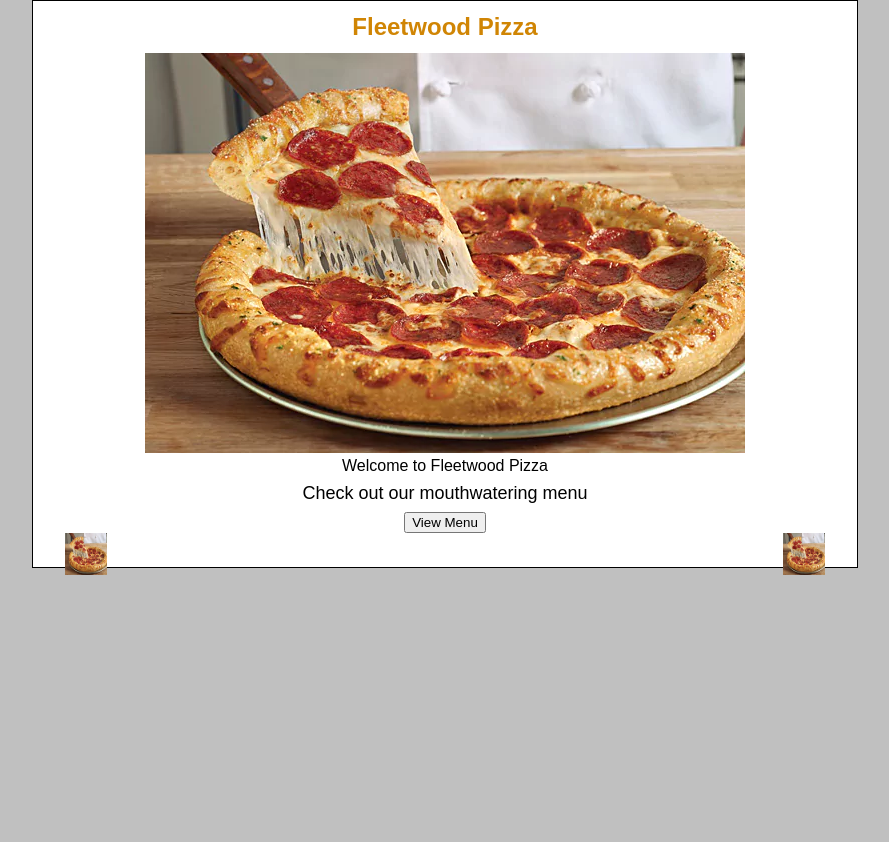
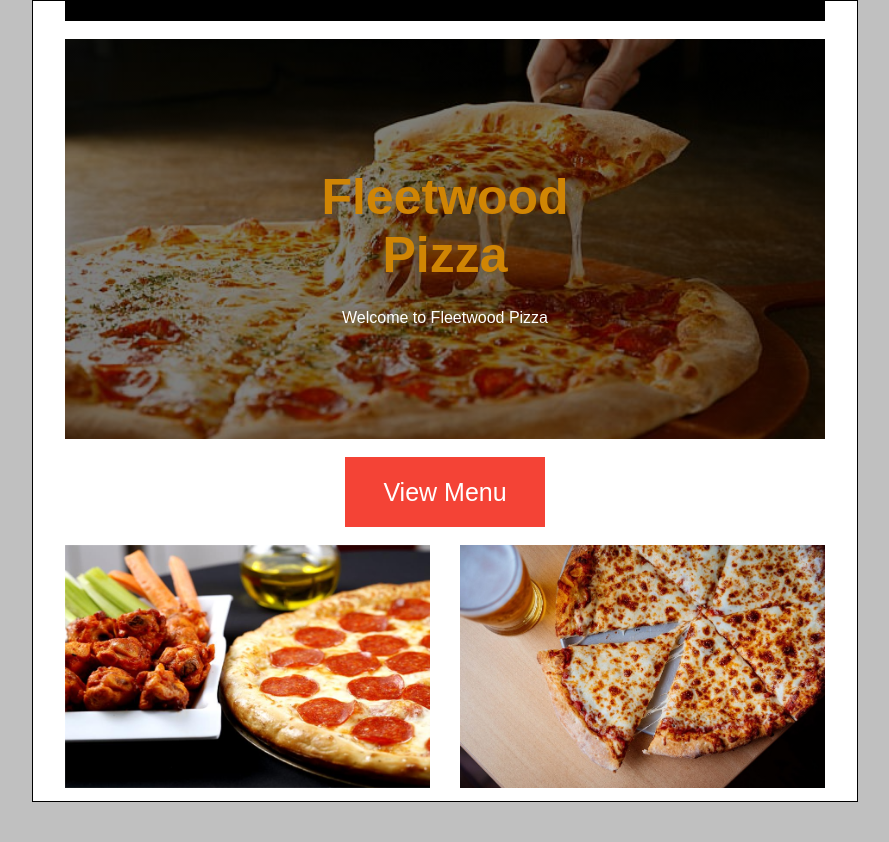
Before and after one commit to stevensaito/Pizza_website--3135, a PHP site: page / in a window 1280 px wide. Shown: the whole page, without its empty margins (195-1084 px from the left). Before the commit the page ends 575 px from the top, so only its background shows below. Run offline with PHP 8.4, Linux system fonts and the light colour scheme.

Commit message:
detailed pages
pages look more user friendly

```diff
--- a/index.php
+++ b/index.php
@@ -8,26 +8,210 @@
 <head>
     <title>Fleetwood Pizza</title>
     <link rel="stylesheet" type="text/css" href="main.css" />
+
+	<style>
+
+	#topBlackBar {
+                border-top: 20px solid #000;
+            }
+	#bottomBlackBar {
+                border-top: px solid #000;
+            }
+
+
+body, html {
+    height: 100%;
+    <!---margin: 0;-->
+    font-family: Arial, Helvetica, sans-serif;
+}
+
+.hero-image {
+  background-image: linear-gradient(rgba(0, 0, 0, 0.5), rgba(0, 0, 0, 0.5)), url("pictures/pizza5.jpg");
+  height: 50%;
+  background-position: center;
+  background-repeat: no-repeat;
+  background-size: cover;
+  position: relative;
+}
+
+.hero-text {
+  text-align: center;
+  position: absolute;
+  top: 50%;
+  left: 50%;
+  transform: translate(-50%, -50%);
+  color: white;
+}
+
+.hero-text button {
+  border: none;
+  outline: 0;
+  display: inline-block;
+  padding: 10px 25px;
+  color: black;
+  background-color: #ddd;
+  text-align: center;
+  cursor: pointer;
+}
+
+.hero-text button:hover {
+  background-color: #555;
+  color: white;
+}
+
+	<!---button--->
+.button {
+    background-color: #f44336; /* Red */
+    border: none;
+    color: white;
+    padding: 16px 32px;
+    text-align: center;
+    text-decoration: none;
+    display: inline-block;
+    margin: 4px 2px;
+    -webkit-transition-duration: 0.4s; /* Safari */
+    transition-duration: 0.4s;
+    cursor: pointer;
+}
+
+.buttonO {
+    background-color: #f44336;
+    color: white;
+    border: 2px solid #f44336;
+}
+
+.buttonO:hover {
+    background-color: white;
+    color: black;
+	border: 2px solid #f44336;
+}
+
+.buttonDeal {
+    background-color: white;
+    color: black;
+    border: 2px solid #f44336;
+}
+
+.buttonDeal:hover {
+    background-color: #f44336;
+    color: white;
+}
+<!---button--->
+
+<!----deal--->
+.container {
+    position: relative;
+    width: 50%;
+}
+
+.image {
+  opacity: 1;
+  display: block;
+  width: 100%;
+  height: auto;
+  transition: .5s ease;
+  backface-visibility: hidden;
+}
+
+.left {
+  transition: .5s ease;
+  opacity: 0;
+  position: absolute;
+  top: 80%;
+  left: 40%;
+  transform: translate(-50%, -50%);
+  -ms-transform: translate(-50%, -50%);
+  text-align: center;
+}
+
+.right {
+  transition: .5s ease;
+  opacity: 0;
+  position: absolute;
+  top: 80%;
+  left: 59%;
+  transform: translate(-50%, -50%);
+  -ms-transform: translate(-50%, -50%);
+  text-align: center;
+}
+
+.container:hover .image {
+  opacity: 0.3;
+}
+
+.container:hover .left {
+  opacity: 1;
+}
+
+.container:hover .right {
+  opacity: 1;
+}
+
+.text {
+  background-color: #f44336;
+  color: white;
+  font-size: 16px;
+}
+	</style>
 </head>
 
 <!-- the body section -->
 <body>
+<div id="topBlackBar"></div> <br>
+<div class="hero-image">
+  <div class="hero-text">
+    <h1 style="font-size:50px">Fleetwood Pizza</h1>
+    <p>Welcome to Fleetwood Pizza</p>
+	<!---<form action="OrderMenu.php
+              id="index" name="menu" align="center">
+	<button type="submit" name="menu" value="View Menu">View Menu</button><br>
+	</form>-->
+  </div>
+</div>
+
 <main>
 
-    <h1 align="center ">Fleetwood Pizza</h1>
-    <center><img src="pictures/home_banner.jpg" alt="pizza banner" /></center>
+
+    <!---<h1 align="center ">Fleetwood Pizza</h1>
 	<p align="center">Welcome to Fleetwood Pizza
-	<p align="center"><font size="4">Check out our mouthwatering menu</font>
-	<form action="add_order.php"
+	<p align="center"><font size="4">Check out our mouthwatering menu</font>--->
+
+	<!---  ADD IN When pressed reset cart -->
+	<br><form action="OrderMenu.php"
               id="add_order_form" name="menu" align="center">
-	<input type="submit" name="menu" value="View Menu"><br>
+	<button class="button buttonO" type="submit" name="menu" value="View Menu" style="height:70px;width:200px;font-size:25px">View Menu</button><br>
 	</form>
 	&nbsp;
 	&nbsp;
-	<img src="pictures/home_banner.jpg" alt="pizza banner" align="left" height="42" width="42"/>
-	<img src="pictures/home_banner.jpg" alt="pizza banner" align="right" height="42" width="42"/>
+	<br>
+	<!---<img src="pictures/pizza2.jpg" alt="pizza banner" align="left" height="238" width="340"/>
+	<img src="pictures/pizza7.jpg" alt="pizza banner" align="right" height="238" width="340"/>--->
 
+
+<div class="container">
+  <img src="pictures/pizza7.jpg" alt="deal1" class="image" style="width:48%" align="left">
+  <div class="left">
+    <div class="text"><form action="OrderMenu.php"
+              id="add_order_form" name="menu" align="center">
+	<button class="button buttonDeal" type="submit" name="menu" value="View Menu" style="height:70px;width:200px;font-size:20px">Hot Wheels Combo</button><br>
+	</form>
+	</div>
+  </div>
+</div>
+
+
+<div class="container">
+  <img src="pictures/pizza2-1.jpg" alt="deal1" class="image" style="width:48%" align="right">
+  <div class="right">
+    <div class="text"><form action="OrderMenu.php"
+              id="add_order_form" name="menu" align="center">
+	<button class="button buttonDeal" type="submit" name="menu" value="View Menu" style="height:70px;width:200px;font-size:20px">Flying V Combo</button><br>
+	</form>
+	</div>
+  </div>
+</div>
 </main>
-<footer></footer>
+<footer>	</footer>
+<br><br><br><br><div id="bottomBlackBar"></div>
 </body>
 </html>
--- a/main.css
+++ b/main.css
@@ -21,7 +21,7 @@
     margin-bottom: 1em;
 }
 h1 {
-    font-size: 150%;
+    font-size: 300%;
     margin: .5em 0;
 }
 h2 {
```
Also changed, not shown: confirmation.php (+13 -6 lines), customer.php (+14 -5 lines), thanks.php (+48 -8 lines), pictures/pizza2-1.jpg (added), pictures/pizza4.png (added), pictures/pizza5.jpg (added), pictures/pizza6.jpg (added), pictures/pizza7.jpg (added), pictures/pizza8.jpg (added), pictures/pizzadel-1.jpg (added), pictures/pizzadel.jpg (added), pictures/pizzapro.jpg (added), pizza5.jpg (added), 1 other file.
